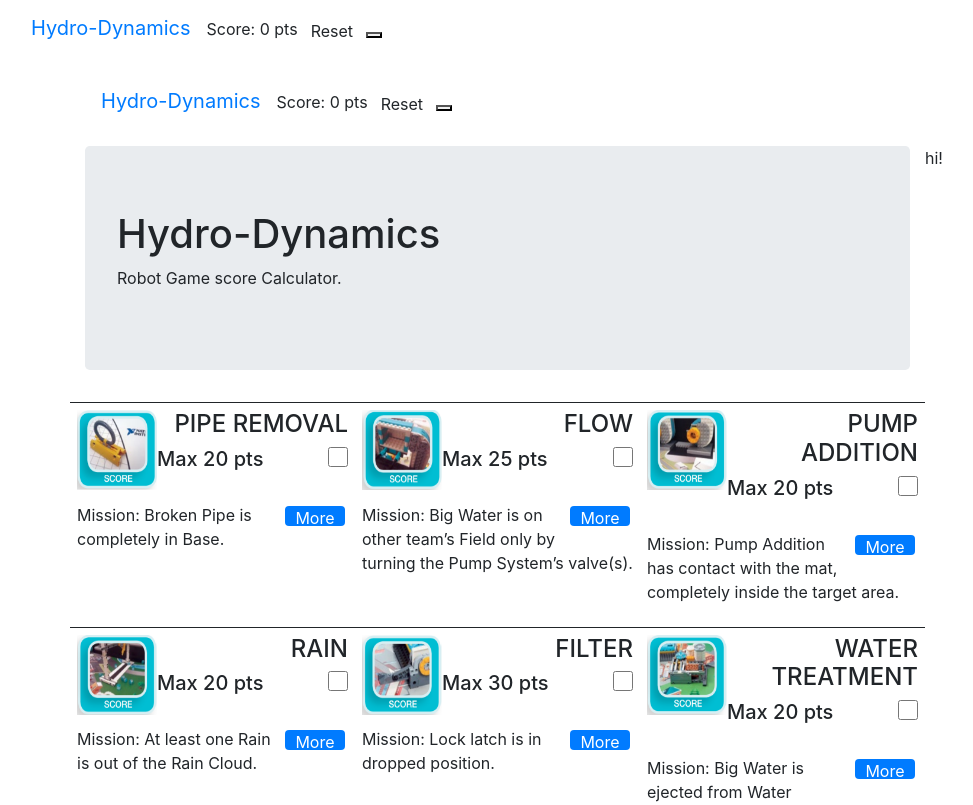
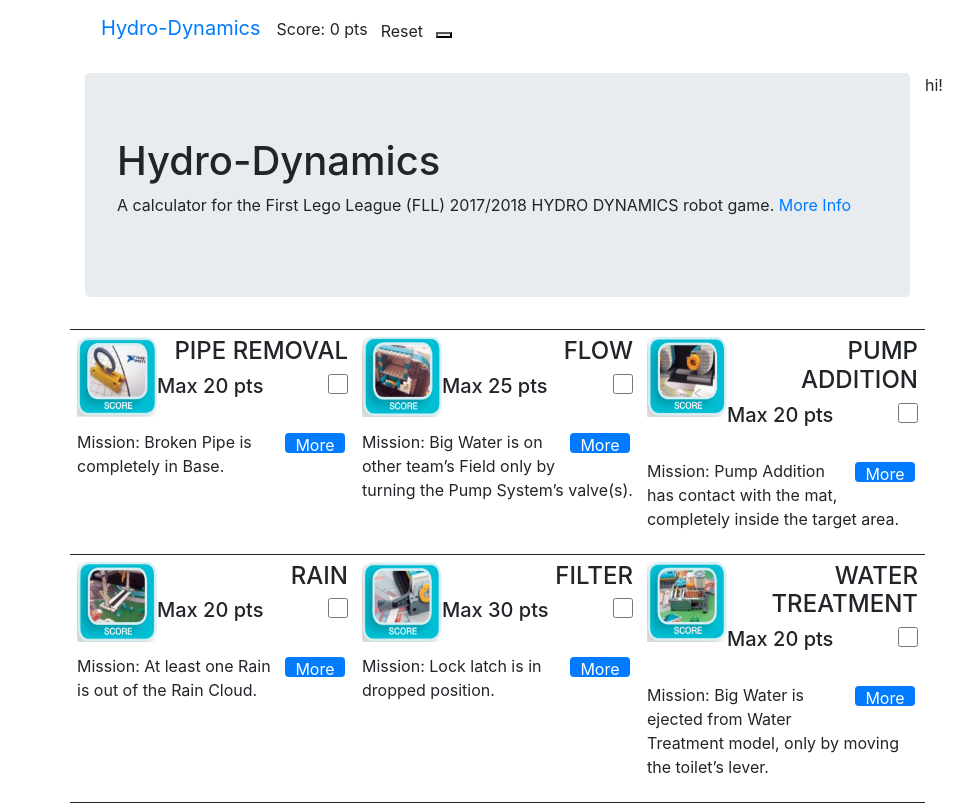
Before and after one commit to mxmoss/FLLCalculator, a React (Create React App) app: page / in a window 1280 px wide. Shown: the top 805 px of the page, without its empty margins (0-973 px from the left). Built offline with nearby package versions, Linux system fonts and the light colour scheme.

Commit message:
Rework the page header
- Rename Header to PageHeader
- Simplify how the text for PageHeader works. Moved them to constants.

```diff
--- a/src/FLLCalc.js
+++ b/src/FLLCalc.js
@@ -17,11 +17,12 @@ const aScore = "Score: "+props.curScore+" pts";
 }
 
 function NavBar(props){
+  const  Title = 'Hydro-Dynamics';
   return(
     <nav className="navbar navbar-inverse navbar-fixed-top">
       <div className="container-fluid">
         <div className="navbar-header">
-          <a className="navbar-brand" href="/fll2013challenge">Hydro-Dynamics</a>
+          <a className="navbar-brand" href="/fll2013challenge">{Title}</a>
           <CurrentScore curScore={props.curScore} />
           <button className="btn navbar-btn">Reset</button>
           <button type="button" className="navbar-toggle collapsed" data-toggle="collapse" data-target="#myNavBar" aria-expanded="false" aria-controls="navbar">
@@ -42,11 +43,12 @@ function NavBar(props){
   )
 }
 
-function Header(props){
+function PageHeader(props){
+  const {Title, Description, aLink} = props;
   return(
     <div className="jumbotron">
-      <h1>{props.title}</h1>
-      <p>Robot Game score Calculator.</p>
+      <h1>{Title}</h1>
+      <p>{Description}  <Link to={aLink} target="_blank">More Info</Link></p>
     </div>
   )
 }
@@ -282,13 +284,18 @@ class FLLChallengeCalc extends Component {
   }
 
   render() {
+    const aTitle = 'Hydro-Dynamics';
+    const aDescription ="A calculator for the First Lego League (FLL) 2017/2018 HYDRO DYNAMICS robot game."
+    const aLink = '//www.firstinspires.org/robotics/fll/challenge-and-season-info';
     return (
       <div>
         <div className = "container">
           <div className = "row row-offcanvas row-offcanvas-right">
             <NavBar curScore={this.state.curScore} />
             <div className="col-xs-12 col-sm-9">
-              <Header title="Hydro-Dynamics" />
+              <PageHeader Title = {aTitle}
+                      Description = {aDescription}
+                      aLink = {aLink} />
               <ChallengeList
                      challenges={this.state.stateChallenges}
                      expandedItems={this.state.expandedItems}
@@ -308,7 +315,6 @@ const App = () => {
   return(
     <BrowserRouter>
       <div>
-      <NavBar curScore={0} />
        <Switch>
          <Route exact path="/" component={FLLChallengeCalc} />
          <Route exact path="/fll2013challenge/" component={FLLChallengeCalc} />
```
